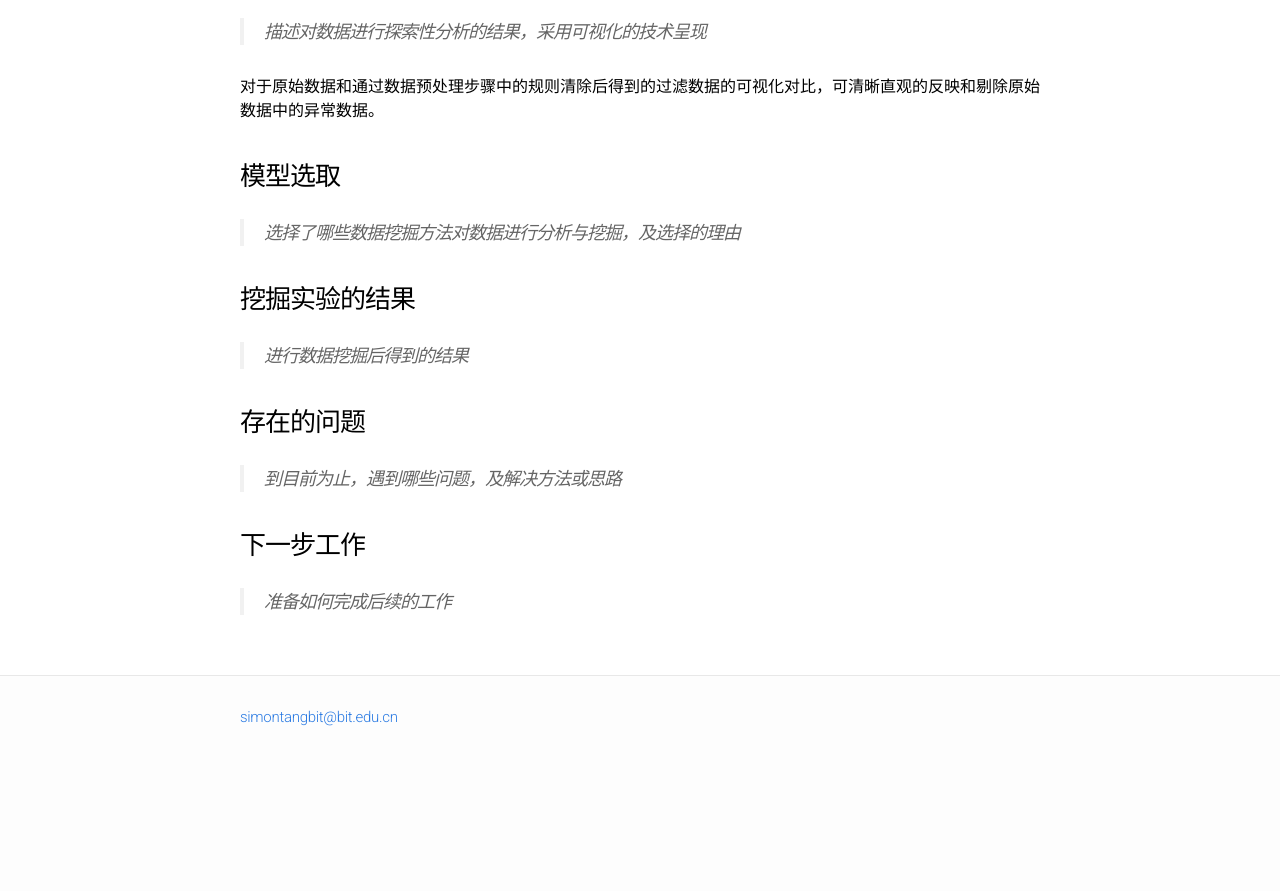
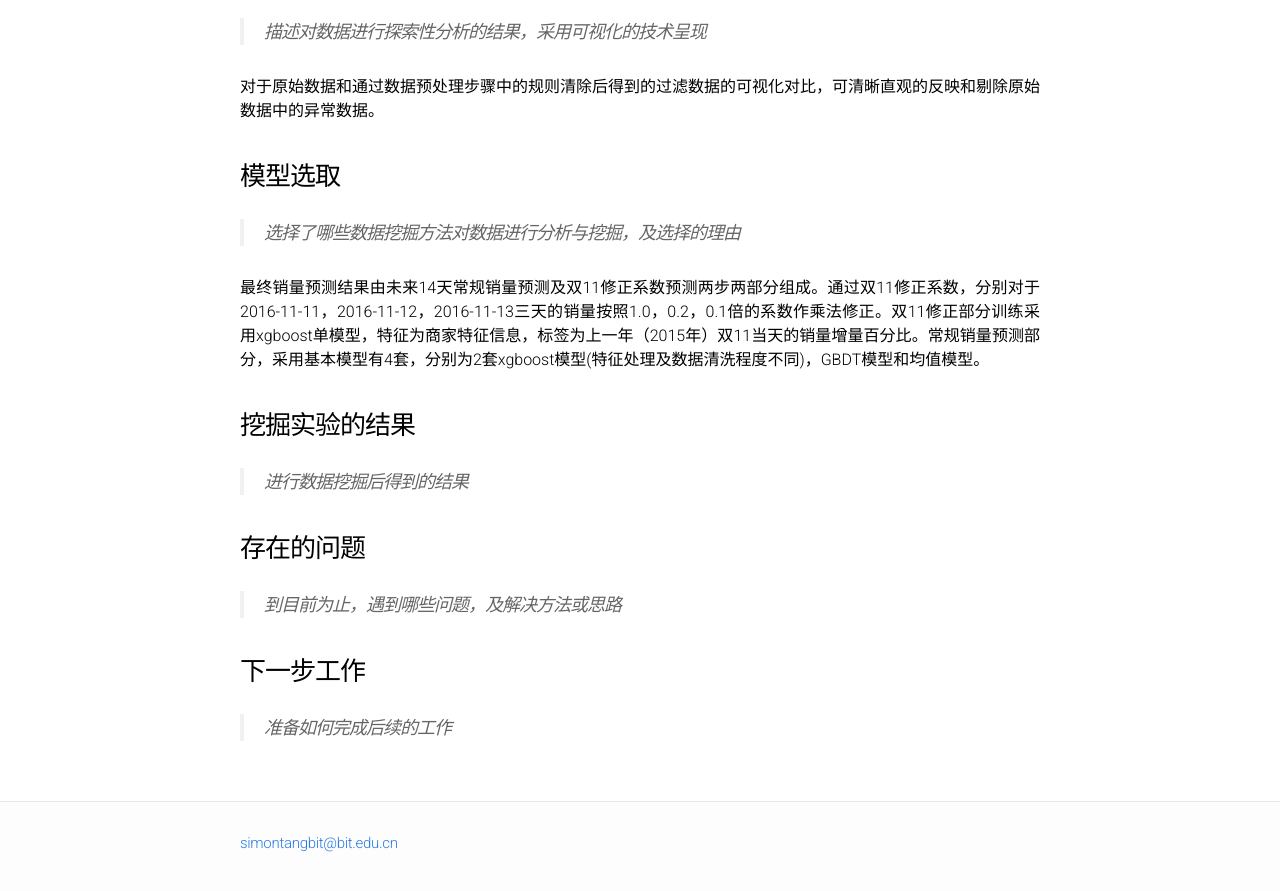
Before and after one commit to BITDM/bitdm.github.io, a Jekyll site: the page built from 2018/projects/P16/midterm.md, in a window 1280 px wide and 900 px high, scrolled down 1196 px. Shown: the top 891 px of the window. Built offline with Jekyll 4.4.1, drawn with Linux system fonts in a browser that asks for light colours; our own code applies the rules of GitHub Pages for plain Markdown files; before the commit the page ends 1970 px from its top, so only the background shows below that.

Commit message:
Update midterm.md

```diff
--- a/2018/projects/P16/midterm.md
+++ b/2018/projects/P16/midterm.md
@@ -41,6 +41,8 @@ permalink: /2018/projects/p16/midterm/
 
 > 选择了哪些数据挖掘方法对数据进行分析与挖掘，及选择的理由
 
+最终销量预测结果由未来14天常规销量预测及双11修正系数预测两步两部分组成。通过双11修正系数，分别对于2016-11-11，2016-11-12，2016-11-13三天的销量按照1.0，0.2，0.1倍的系数作乘法修正。双11修正部分训练采用xgboost单模型，特征为商家特征信息，标签为上一年（2015年）双11当天的销量增量百分比。常规销量预测部分，采用基本模型有4套，分别为2套xgboost模型(特征处理及数据清洗程度不同)，GBDT模型和均值模型。
+
 ### 挖掘实验的结果
 
 > 进行数据挖掘后得到的结果
```
